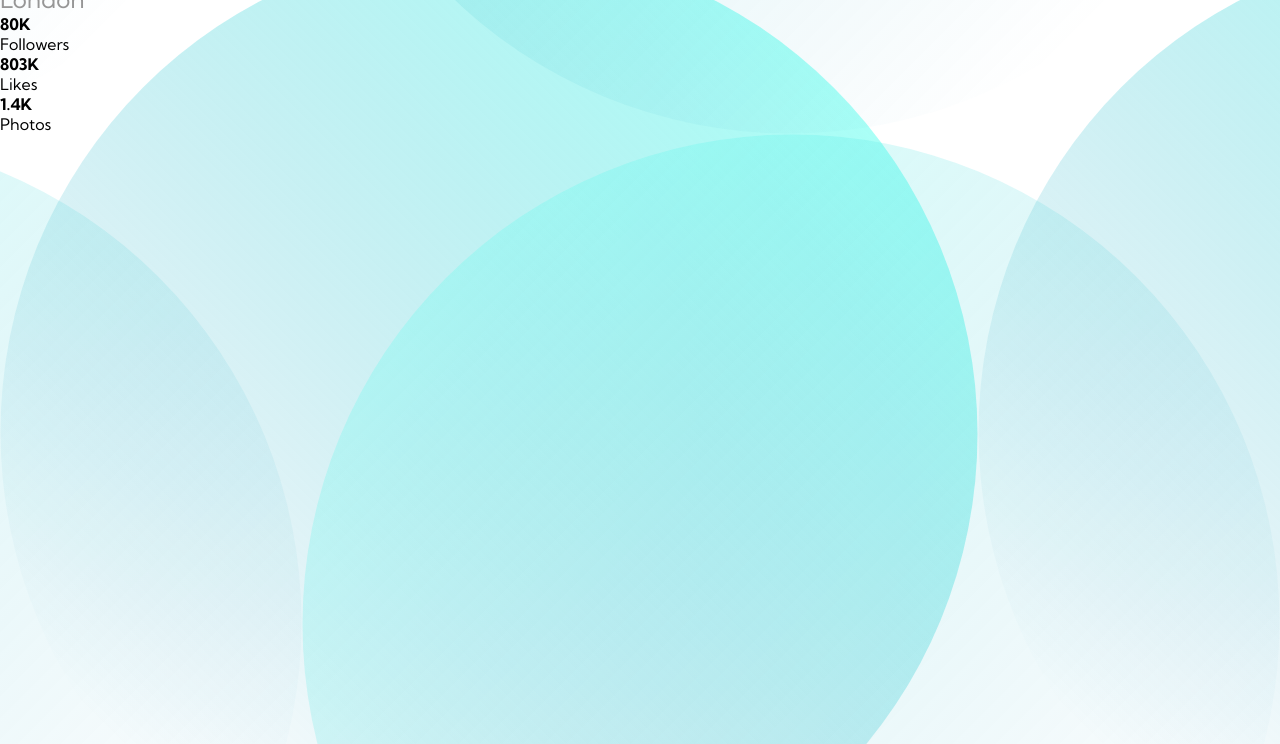
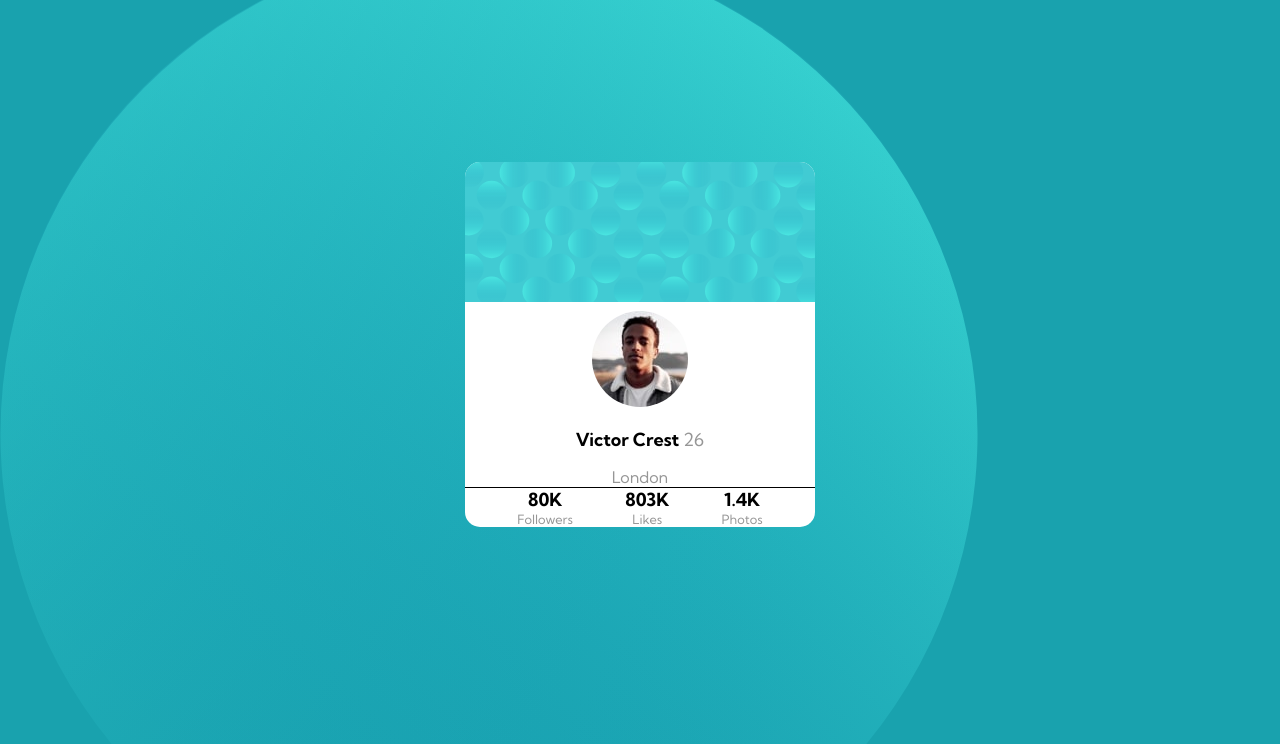
Before and after one commit to PiotrPlotast/profile-card-component, a plain HTML site: page index.html in a window 1280 px wide. Shown: the part 56-800 px from the top of the page. Drawn offline with Linux system fonts and the light colour scheme.

Commit message:
some styles added

```diff
--- a/index.html
+++ b/index.html
@@ -15,22 +15,25 @@
 <body>
   <main>
     <div class="card">
+      <img src="./images/bg-pattern-card.svg" class="card--bg" alt="">
       <div class="person">
+        <img src="./images/image-victor.jpg" class="person__picture" alt="">
         <h1 class="person__name">Victor Crest <span class="person__age">26</span></h1>
         <h2 class="person__city">London</h2>
       </div>
+      <div class="hr"></div>
       <div class="stats">
         <div class="followers">
-          <p class="followers__amount stats--amount">80K</p>
-          <p class="followers__text">Followers</p>
+          <p class="followers stats__amount">80K</p>
+          <p class="followers__text stats__category">Followers</p>
         </div>
         <div class="likes">
-          <p class="likes__amount stats--amount">803K</p>
-          <p class="likes__text">Likes</p>
+          <p class="likes stats__amount">803K</p>
+          <p class="likes__text stats__category">Likes</p>
         </div>
         <div class="photos">
-          <p class="photos__amount stats--amount">1.4K</p>
-          <p class="photos__text">Photos</p>
+          <p class="photos stats__amount">1.4K</p>
+          <p class="photos__text stats__category">Photos</p>
         </div>
       </div>
     </div>
--- a/style.css
+++ b/style.css
@@ -1,25 +1,76 @@
 * {
+    --name-stats-font-size: 1.125rem;
+    --bg-color: hsl(185, 75%, 39%);
+    --age-city-stats-color: hsl(0, 0%, 59%);
     margin: 0;
     padding: 0;
     font-family: 'Kumbh Sans', sans-serif;
 }
 
 body {
-    background-color: hsl(185, 75%, 39%);
-    background: url(./images/bg-pattern-bottom.svg) right bottom, url(./images/bg-pattern-top.svg) left top;
+    background: url(./images/bg-pattern-bottom.svg) no-repeat, url(./images/bg-pattern-top.svg) no-repeat;
+    background-color: var(--bg-color);
+    display: flex;
+    justify-content: center;
+    align-items: center;
+    min-height: 100vh;
 }
 
+.card {
+    background-color: hsl(0, 100%, 100%);
+    border-radius: 15px;
+    overflow: hidden;
+}
+
+.person {
+    display: flex;
+    flex-direction: column;
+    align-items: center;
+}
+
+.person__picture {
+    border-radius: 50%;
+    border: 5px solid white;
+}
+
+.person__name {
+    font-size: var(--name-stats-font-size);
+    margin: 1rem;
+}
 
 .person__age {
     font-weight: 400;
-    color: hsl(0, 0%, 59%);
+    color: var(--age-city-stats-color);
 }
 
 .person__city {
     font-weight: 400;
-    color: hsl(0, 0%, 59%);
+    color: var(--age-city-stats-color);
+    font-size: 1rem;
 }
 
-.stats--amount {
+.hr {
+    width: 100%;
+    height: 1px;
+    background-color: black;
+}
+
+.stats {
+    display: flex;
+    justify-content: space-evenly;
+}
+
+.stats>div {
+    display: inline-block;
+    text-align: center;
+}
+
+.stats__amount {
     font-weight: 700;
+    font-size: var(--name-stats-font-size);
 }
+
+.stats__category {
+    font-size: 0.8rem;
+    color: var(--age-city-stats-color);
+}
```
